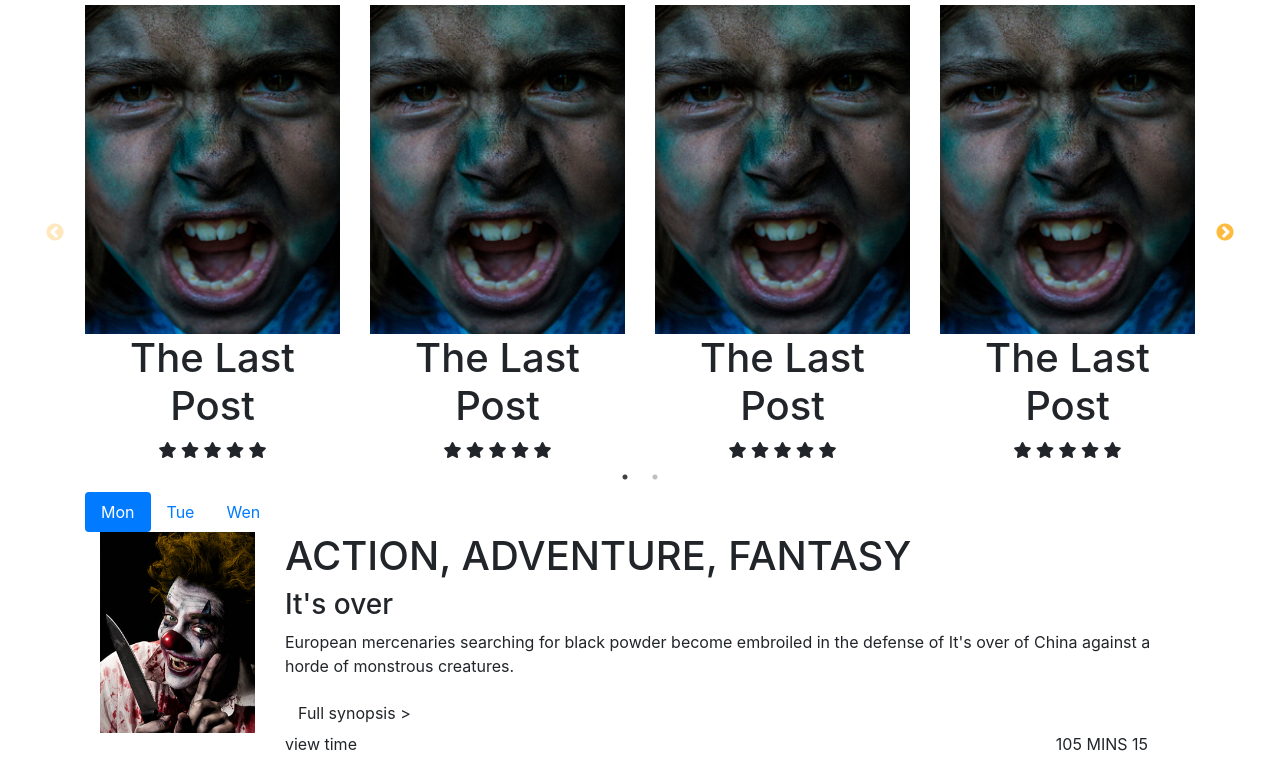
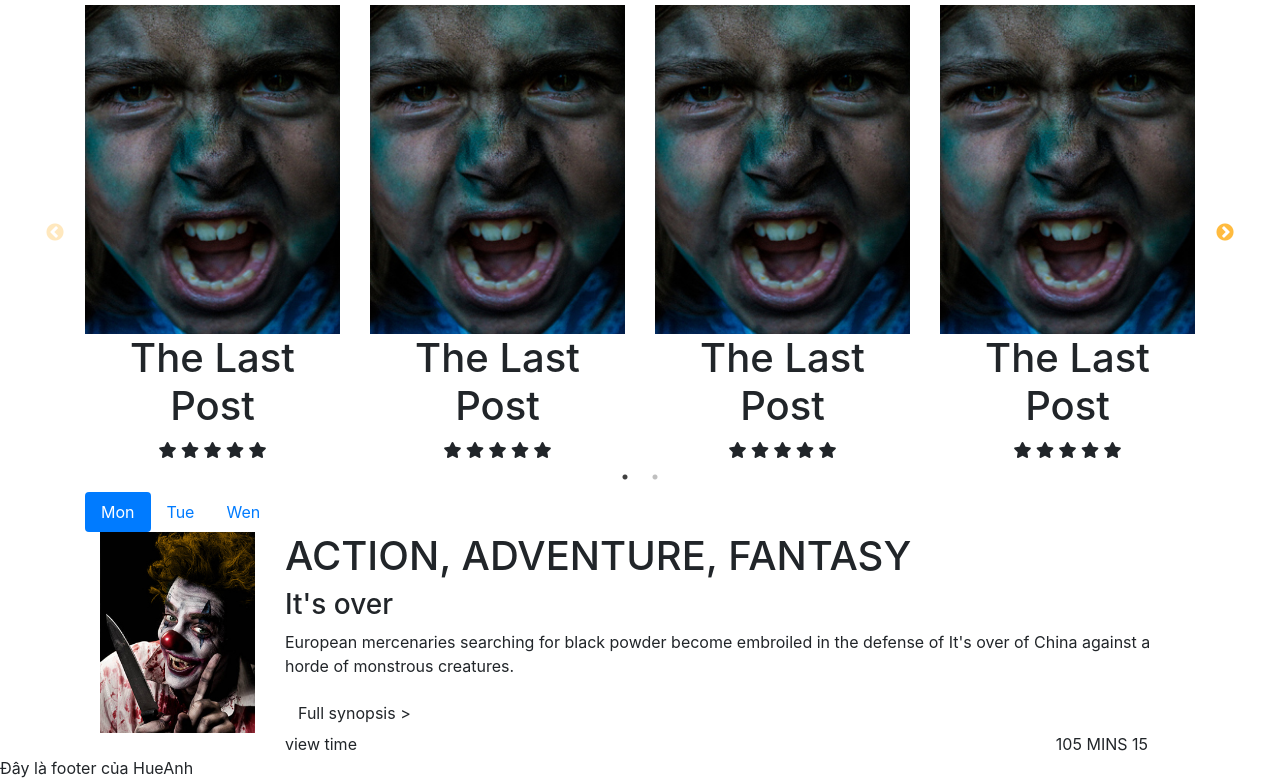
Before and after one commit to hueanh1208/bc06_Movie, a plain HTML site: page index.html in a window 1280 px wide. Shown: the part 762-1542 px from the top of the page. Before the commit the page ends 1518 px from the top, so only its background shows below. Drawn offline with nearby package versions, Linux system fonts and the light colour scheme.

Commit message:
footer HueAnh

```diff
--- a/index.html
+++ b/index.html
@@ -226,6 +226,10 @@
 
 
 
+      <footer>Đây là footer của HueAnh</footer>
+
+
+
     <!-- Optional JavaScript -->
     <!-- jQuery first, then Popper.js, then Bootstrap JS -->
     <script src="https://code.jquery.com/jquery-3.3.1.min.js" ></script>
```
